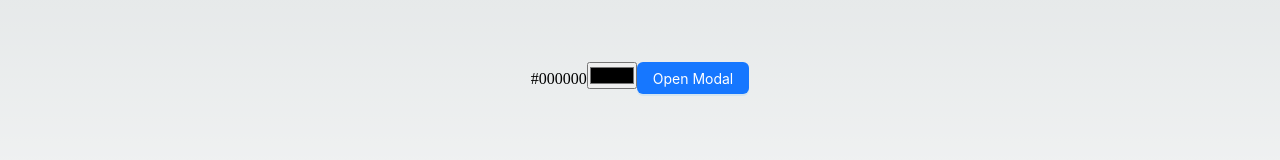
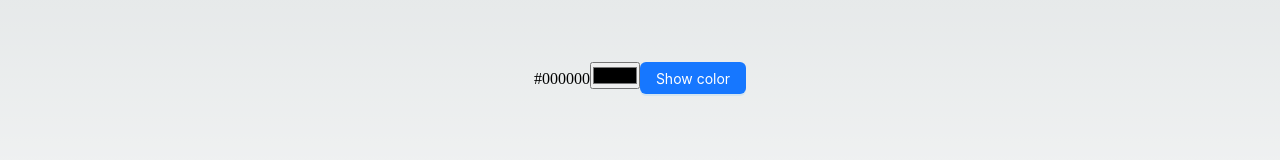
Before and after one commit to Aluonam/pt_101223, a Next.js app: page / in a window 1280 px wide. Shown: the part 322-482 px from the top of the page. Built offline with nearby package versions, Linux system fonts and the light colour scheme.

Commit message:
feat: change name show modal and div

```diff
--- a/components/ButtonModalANT.jsx
+++ b/components/ButtonModalANT.jsx
@@ -16,12 +16,10 @@ const ButtonModalANT = () => {
   return (
     <>
       <Button type="primary" onClick={showModal}>
-        Open Modal
+        Show color
       </Button>
-      <Modal title="Basic Modal" open={isModalOpen} onOk={handleOk} onCancel={handleCancel}>
-        <p>Some contents...</p>
-        <p>Some contents...</p>
-        <p>Some contents...</p>
+      <Modal title="The selected color is:" open={isModalOpen} onOk={handleOk} onCancel={handleCancel}>
+        <div>Aqui va el color</div>
       </Modal>
     </>
   );
```
